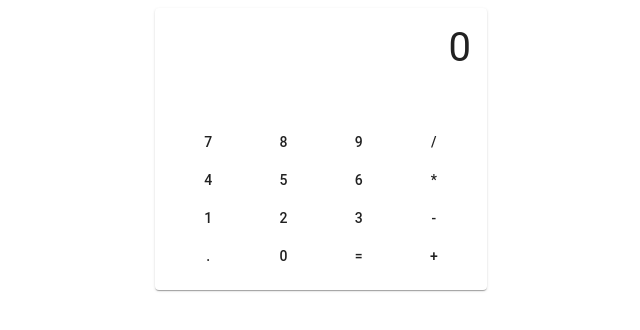
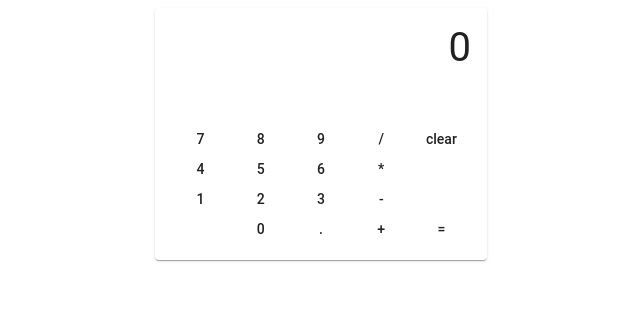
Before and after one commit to holahmeds/WebCalc, an Angular app: page / in a window 1280 px wide. Shown: the top 330 px of the page, without its empty margins (319-959 px from the left). Built offline with nearby package versions, Linux system fonts and the light colour scheme.

Commit message:
Added clear button and rearranged layout

```diff
--- a/src/app/app.component.html
+++ b/src/app/app.component.html
@@ -1,9 +1,10 @@
 <mat-card>
   <div class="display">{{displayText}}</div>
 
-  <mat-grid-list cols="4" rowHeight="2:1">
+  <mat-grid-list cols="5" rowHeight="2:1">
     <mat-grid-tile *ngFor="let button of buttons">
-      <button mat-button (click)="onButtonPress(button)">{{button}}</button>
+      <button *ngIf="button" mat-button (click)="onButtonPress(button)">{{button}}</button>
+      <div *ngIf="button == null"></div>
     </mat-grid-tile>
   </mat-grid-list>
 </mat-card>
--- a/src/app/app.component.ts
+++ b/src/app/app.component.ts
@@ -12,10 +12,10 @@ export class AppComponent {
 	last_item_number: boolean = true;
 
 	buttons: string[] = [
-		"7", "8", "9", "/",
-		"4", "5", "6", "*",
-		"1", "2", "3", "-",
-		".", "0", "=", "+",
+		 "7", "8", "9", "/", "clear",
+		 "4", "5", "6", "*",    null,
+		 "1", "2", "3", "-",    null,
+		null, "0", ".", "+",     "=",
 	];
 
 	isNumber(s: string) {
@@ -23,20 +23,21 @@ export class AppComponent {
 	}
 
 	updateDisplay() {
-		let text = "";
-		for (var i = 0; i < this.items.length - 1; ++i) {
-			text = text + this.items[i] + " ";
-		}
-		text = text + this.items[this.items.length - 1];
-
-		this.displayText = text;
+		this.displayText = this.items.join(" ");
+	}
+	setItems(n: number) {
+		let ns = n.toString();
+		this.displayText = ns;
+		this.items = [ns];
 	}
 
 	onButtonPress(button: string) {
 		if (button == "=") {
 			let result = eval(this.displayText);
-			this.items = [result];
-			this.displayText = result;
+			this.setItems(result);
+			return;
+		} else if (button == "clear") {
+			this.setItems(0);
 			return;
 		}
 
```
